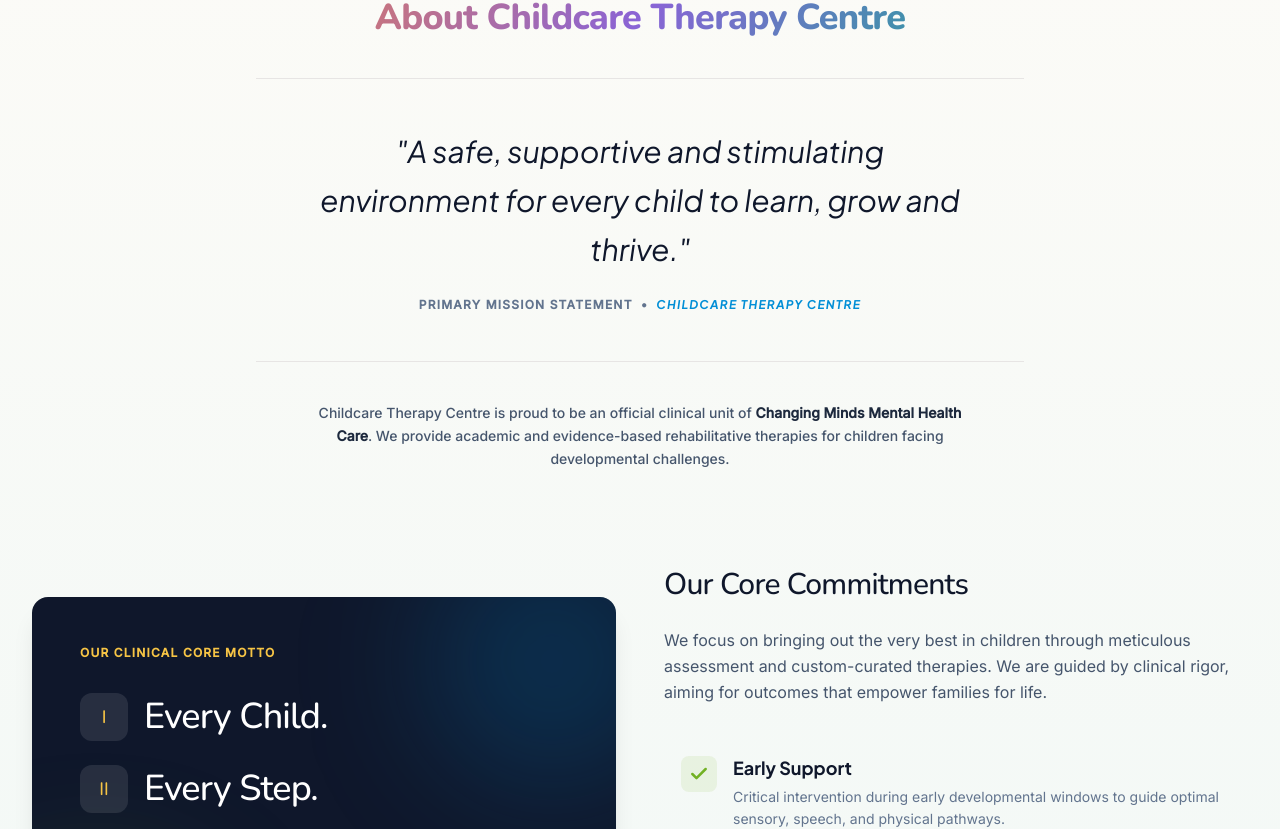
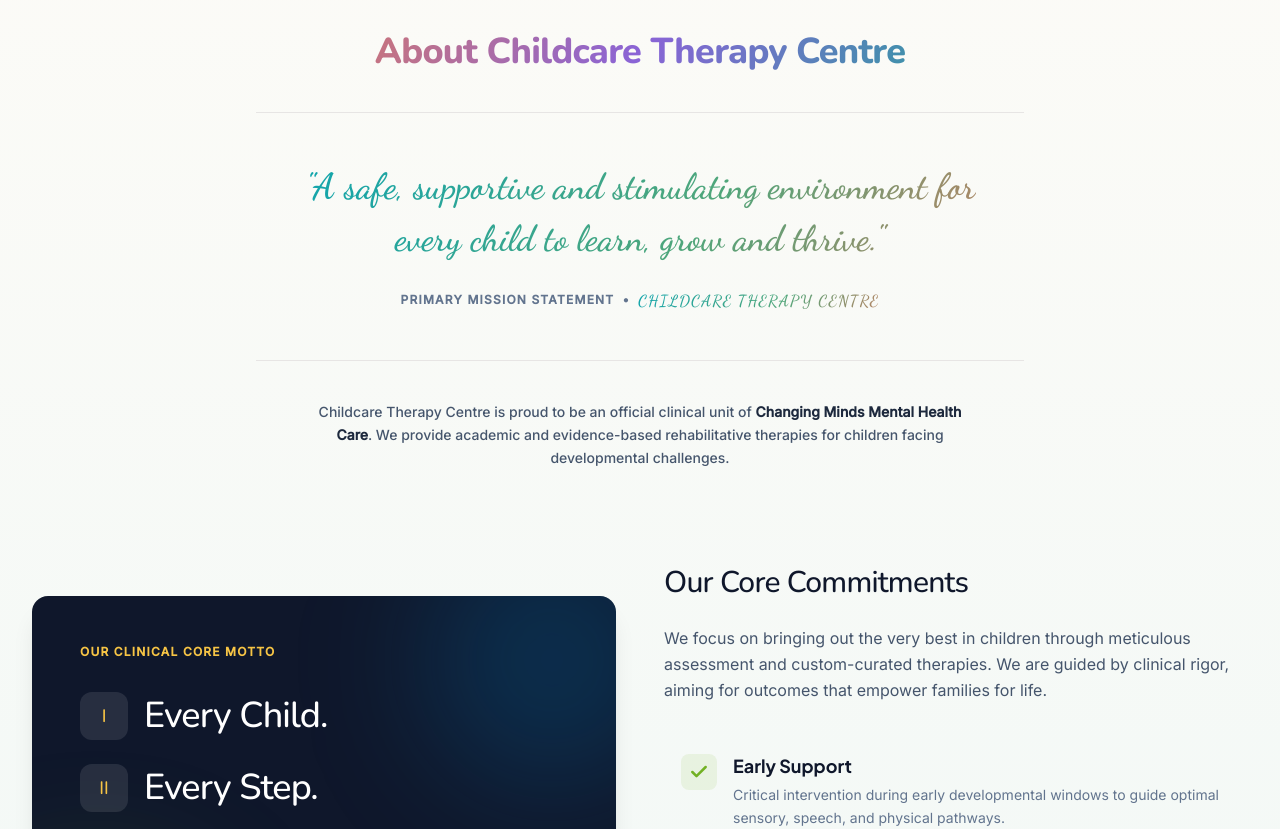
Before and after one commit to CSSIDDHARTH/child_care, a React (Vite) app: page / in a window 1280 px wide. Shown: the part 974-1803 px from the top of the page. Built offline with nearby package versions, Linux system fonts and the light colour scheme.

Commit message:
updated at 20:51 ,3/7/26

```diff
--- a/src/components/About.tsx
+++ b/src/components/About.tsx
@@ -37,13 +37,13 @@
             transition={{ duration: 0.6, delay: 0.2 }}
             className="relative border-y border-stone-200 py-10 md:py-12 my-10 text-center"
           >
-            <p className="font-serif text-2xl md:text-3xl text-slate-900 leading-relaxed italic max-w-2xl mx-auto">
+            <p className="quote-handwriting text-3xl md:text-4xl max-w-2xl mx-auto">
               "A safe, supportive and stimulating environment for every child to learn, grow and thrive."
             </p>
             <div className="mt-6 flex items-center justify-center space-x-2 text-xs font-semibold text-slate-500 uppercase tracking-widest">
               <span>Primary Mission Statement</span>
               <span>•</span>
-              <span className="text-brand-blue font-serif italic font-bold">Childcare Therapy Centre</span>
+              <span className="quote-handwriting text-base">Childcare Therapy Centre</span>
             </div>
           </motion.div>
 
--- a/src/components/Hero.tsx
+++ b/src/components/Hero.tsx
@@ -58,7 +58,7 @@
             initial={{ opacity: 0, y: 20 }}
             animate={{ opacity: 1, y: 0 }}
             transition={{ duration: 0.6, delay: 0.3 }}
-            className="font-sans text-lg md:text-xl text-slate-800 font-medium leading-[1.6] w-full mb-8 drop-shadow-sm"
+            className="quote-handwriting text-2xl md:text-3xl w-full mb-8"
           >
             "A safe, supportive and stimulating environment for every child to learn, grow and thrive."
           </motion.p>
--- a/src/components/TherapyApproach.tsx
+++ b/src/components/TherapyApproach.tsx
@@ -19,6 +19,14 @@
     {
       title: "Behavior Therapy / ABA Therapy",
       evidence: "Informed by behavioral science, positive reinforcement, and emotional regulation strategies to replace challenging habits with healthy social coping skills.",
+    },
+    {
+      title: "Developmental Assessment & Psychological Testing",
+      evidence: "Rooted in psychometric science and standardized pediatric scales (e.g., Bayley, WPPSI, CARS), our evaluations provide objective, reproducible data to guide accurate diagnoses and targeted intervention pathways.",
+    },
+    {
+      title: "Parent Counseling & Family Support",
+      evidence: "Draws from attachment theory, systemic family therapy, and evidence-based caregiver coaching models to strengthen parent-child bonds, reduce carer stress, and build sustainable home-based support strategies.",
     },
   ];
 
@@ -58,7 +66,7 @@
                 <h3 className="text-lg font-medium font-display text-white">Interdisciplinary Alignment</h3>
               </div>
               <p className="text-sm text-slate-300 leading-relaxed">
-                By integrating <span className="text-white font-semibold">Speech Therapy</span>, <span className="text-white font-semibold">Occupational Therapy & Sensory Integration</span>, <span className="text-white font-semibold">Special Education</span>, and <span className="text-white font-semibold">Behavior Therapy / ABA Therapy</span> under a unified clinical framework, our clinicians address all aspects of development in synergy.
+                By integrating <span className="text-white font-semibold">Speech Therapy</span>, <span className="text-white font-semibold">Occupational Therapy & Sensory Integration</span>, <span className="text-white font-semibold">Special Education</span>, <span className="text-white font-semibold">Behavior Therapy / ABA Therapy</span>, <span className="text-white font-semibold">Developmental Assessment & Psychological Testing</span>, and <span className="text-white font-semibold">Parent Counseling & Family Support</span> under a unified clinical framework, our clinicians address all aspects of development in synergy.
               </p>
             </div>
 
@@ -85,7 +93,7 @@
 
           {/* Academic Approach Detail Cards */}
           <div className="lg:col-span-7 space-y-6">
-            <h4 className="text-xs font-bold text-slate-400 uppercase tracking-widest mb-4">Scientific Support for Our 4 Pillars:</h4>
+            <h4 className="text-xs font-bold text-slate-400 uppercase tracking-widest mb-4">Scientific Support for Our 6 Pillars:</h4>
 
             <div className="grid grid-cols-1 sm:grid-cols-2 gap-6">
               {approaches.map((app, index) => (
@@ -115,8 +123,8 @@
               <div className="flex-shrink-0 bg-brand-green/20 text-brand-green p-2 rounded-lg">
                 <Check className="h-4.5 w-4.5 stroke-[3]" />
               </div>
-              <p className="text-xs text-slate-400 leading-normal italic">
-                Our child-centric model applies positive reinforcement, sensory integration, and structured therapeutic communication, which peer-reviewed studies show yield significantly higher long-term social success.
+              <p className="quote-handwriting-dark text-base md:text-lg">
+                "Our child-centric model applies positive reinforcement, sensory integration, and structured therapeutic communication — yielding significantly higher long-term social success."
               </p>
             </div>
           </div>
--- a/src/index.css
+++ b/src/index.css
@@ -1,10 +1,11 @@
-@import url('https://fonts.googleapis.com/css2?family=Nunito:ital,wght@0,400;0,500;0,600;0,700;0,800;1,400;1,600&family=Inter:wght@400;500&family=Plus+Jakarta+Sans:ital,wght@0,400;0,500;0,600;0,700;1,400;1,500;1,600;1,700&display=swap');
+@import url('https://fonts.googleapis.com/css2?family=Nunito:ital,wght@0,400;0,500;0,600;0,700;0,800;1,400;1,600&family=Inter:wght@400;500&family=Plus+Jakarta+Sans:ital,wght@0,400;0,500;0,600;0,700;1,400;1,500;1,600;1,700&family=Dancing+Script:wght@500;600;700&display=swap');
 @import "tailwindcss";
 
 @theme {
   --font-sans: "Inter", ui-sans-serif, system-ui, sans-serif;
   --font-display: "Nunito", "Plus Jakarta Sans", sans-serif;
   --font-serif: "Plus Jakarta Sans", sans-serif;
+  --font-handwriting: "Dancing Script", cursive;
 
   --color-brand-blue: #008ED6;
   --color-brand-blue-hover: #0073B0;
@@ -72,3 +73,51 @@
 .animate-fade-in {
   animation: fadeIn 0.6s cubic-bezier(0.16, 1, 0.3, 1) forwards;
 }
+
+/* ─── Handwriting Quote Styles ───────────────────────────────────── */
+
+/* Shimmer keyframes */
+@keyframes shimmer-quote {
+  0%   { background-position: 0% 50%; }
+  50%  { background-position: 100% 50%; }
+  100% { background-position: 0% 50%; }
+}
+
+/* Base quote style — elegant gradient text on light backgrounds */
+.quote-handwriting {
+  font-family: var(--font-handwriting);
+  font-weight: 600;
+  background: linear-gradient(
+    120deg,
+    #7C5CBF 0%,
+    #0EA5B0 30%,
+    #4FA67A 55%,
+    #E8745A 80%,
+    #7C5CBF 100%
+  );
+  background-size: 250% 250%;
+  -webkit-background-clip: text;
+  -webkit-text-fill-color: transparent;
+  background-clip: text;
+  animation: shimmer-quote 6s ease infinite;
+  line-height: 1.45;
+}
+
+/* Dark-background variant — brighter, golden shimmer */
+.quote-handwriting-dark {
+  font-family: var(--font-handwriting);
+  font-weight: 600;
+  background: linear-gradient(
+    120deg,
+    #F6C445 0%,
+    #72B124 30%,
+    #008ED6 60%,
+    #F6C445 100%
+  );
+  background-size: 250% 250%;
+  -webkit-background-clip: text;
+  -webkit-text-fill-color: transparent;
+  background-clip: text;
+  animation: shimmer-quote 5s ease infinite;
+  line-height: 1.45;
+}
```
